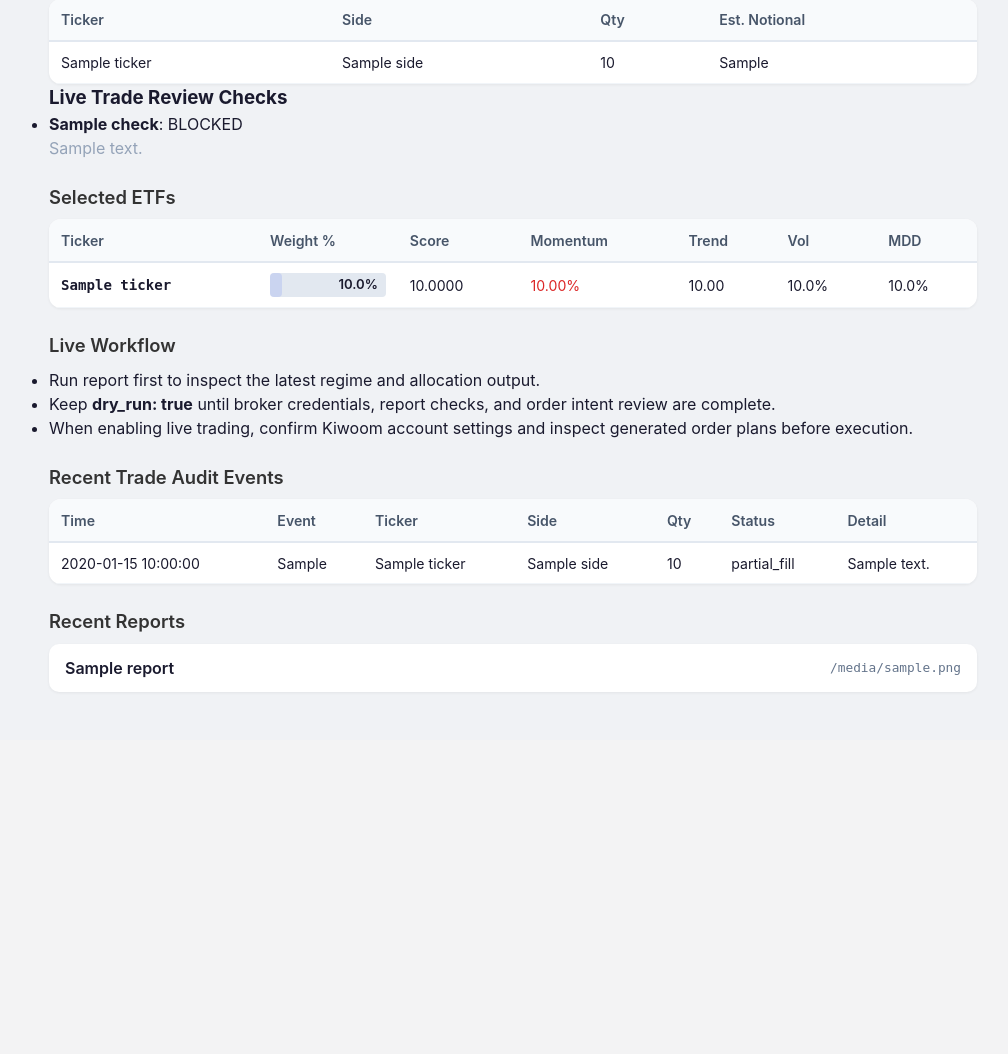
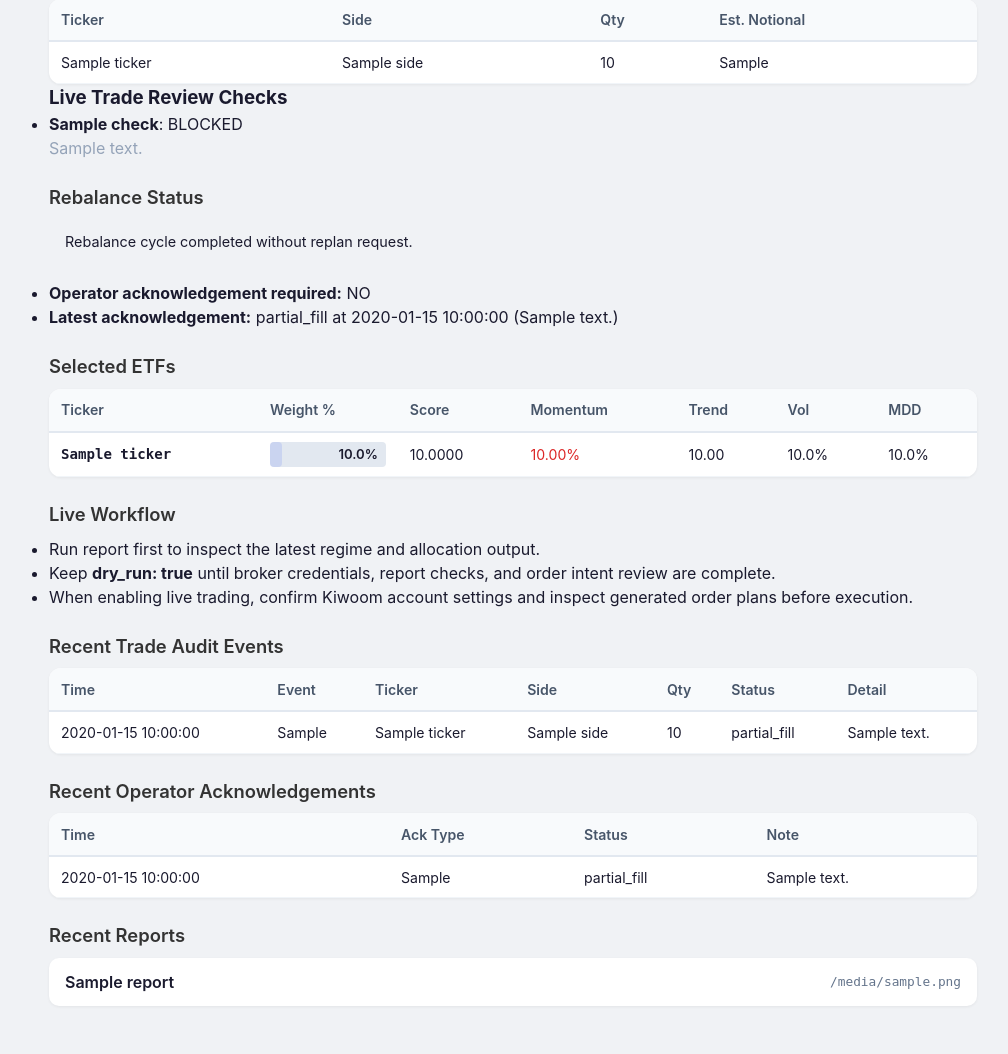
Before and after one commit to m1nd0322/druck-etf-auto, a FastAPI app: template druck/web/templates/dashboard.html in a window 1280 px wide. Shown: the part 439-1493 px from the top of the page, without its empty margins (127-1135 px from the left). Before the commit the page ends 1117 px from the top, so only its background shows below. Run offline with FastAPI, Linux system fonts and the light colour scheme; the template is opened without the code that fills it: most values are stand-ins (such as "Sample title", 1, 10 or a date in 2020).

Commit message:
Add replan acknowledgement dashboard flow

```diff
--- a/druck/web/app.py
+++ b/druck/web/app.py
@@ -14,7 +14,7 @@ from fastapi.templating import Jinja2Templates
 
 from ..backtest import run_backtest
 from ..config import load_config
-from ..db import fetch_trade_audit
+from ..db import fetch_operator_ack, fetch_trade_audit, init_db, log_operator_ack
 from ..engine import run_once
 
 _HERE = Path(__file__).resolve().parent
@@ -23,14 +23,17 @@ _HERE = Path(__file__).resolve().parent
 def _root() -> Path:
     return Path.cwd()
 
+
 app = FastAPI(title="Druck ETF Auto")
 app.mount("/static", StaticFiles(directory=str(_HERE / "static")), name="static")
 templates = Jinja2Templates(directory=str(_HERE / "templates"))
 
 
+
 def _load_cfg() -> dict:
     root = _root()
     return load_config(root / "config.yaml", root / "config.local.yaml")
+
 
 
 def _list_reports() -> List[Dict[str, Any]]:
@@ -49,6 +52,7 @@ def _list_reports() -> List[Dict[str, Any]]:
     return reports
 
 
+
 def _read_report(filename: str) -> str | None:
     p = _root() / "output" / filename
     if p.exists() and p.suffix == ".md":
@@ -56,16 +60,37 @@ def _read_report(filename: str) -> str | None:
     return None
 
 
-def _read_trade_audit(limit: int = 50) -> list[dict[str, Any]]:
+
+def _db_conn() -> sqlite3.Connection | None:
     db_path = _root() / "trade_log.db"
     if not db_path.exists():
+        return None
+    return sqlite3.connect(db_path)
+
+
+
+def _read_trade_audit(limit: int = 50) -> list[dict[str, Any]]:
+    conn = _db_conn()
+    if conn is None:
         return []
-    conn = sqlite3.connect(db_path)
     try:
         rows = fetch_trade_audit(conn)
         return rows[:limit]
     finally:
         conn.close()
+
+
+
+def _read_operator_ack(limit: int = 20) -> list[dict[str, Any]]:
+    conn = _db_conn()
+    if conn is None:
+        return []
+    try:
+        rows = fetch_operator_ack(conn)
+        return rows[:limit]
+    finally:
+        conn.close()
+
 
 
 def _format_regime_result(result: dict) -> dict:
@@ -74,6 +99,7 @@ def _format_regime_result(result: dict) -> dict:
     weights: pd.Series = result["target_weights"]
     trade_plan = result.get("trade_plan")
     trade_review = result.get("trade_review")
+    rebalance_result = result.get("rebalance_result")
 
     etfs = []
     for ticker in weights.index:
@@ -117,6 +143,16 @@ def _format_regime_result(result: dict) -> dict:
             "review": trade_review.checks if trade_review is not None else [],
         }
 
+    rebalance_summary = None
+    if rebalance_result is not None:
+        rebalance_summary = {
+            "needs_replan": rebalance_result.needs_replan,
+            "detail": rebalance_result.detail,
+            "operator_ack_required": rebalance_result.operator_ack_required,
+            "operator_ack_state": rebalance_result.operator_ack_state,
+            "executions": rebalance_result.executions,
+        }
+
     return {
         "state": regime.state,
         "risk_score": round(regime.risk_score, 4),
@@ -125,6 +161,7 @@ def _format_regime_result(result: dict) -> dict:
         "report_path": result.get("report_path", ""),
         "generated_at": datetime.now().strftime("%Y-%m-%d %H:%M:%S"),
         "trade_plan": trade_summary,
+        "rebalance": rebalance_summary,
     }
 
 
@@ -136,6 +173,7 @@ _backtest_latest: dict | None = None
 async def dashboard(request: Request):
     reports = _list_reports()
     audit_rows = _read_trade_audit()
+    ack_rows = _read_operator_ack()
     return templates.TemplateResponse(
         "dashboard.html",
         {
@@ -143,6 +181,7 @@ async def dashboard(request: Request):
             "latest": _latest,
             "reports": reports[:20],
             "audit_rows": audit_rows,
+            "ack_rows": ack_rows,
         },
     )
 
@@ -198,6 +237,29 @@ async def api_audit():
     return {"rows": _read_trade_audit(limit=200)}
 
 
+@app.get("/api/ack", response_class=JSONResponse)
+async def api_ack():
+    return {"rows": _read_operator_ack(limit=200)}
+
+
+@app.post("/api/ack", response_class=JSONResponse)
+async def api_ack_create(payload: dict):
+    ack_type = str(payload.get("ack_type", "")).strip()
+    note = str(payload.get("note", "")).strip()
+    status = str(payload.get("status", "acknowledged")).strip() or "acknowledged"
+    if not ack_type:
+        return JSONResponse(status_code=400, content={"ok": False, "error": "ack_type is required"})
+
+    db_path = _root() / "trade_log.db"
+    conn = init_db(str(db_path))
+    try:
+        log_operator_ack(conn, ack_type=ack_type, status=status, note=note)
+        rows = fetch_operator_ack(conn, ack_type=ack_type)
+        return {"ok": True, "row": rows[0] if rows else None}
+    finally:
+        conn.close()
+
+
 @app.get("/report/{filename}", response_class=HTMLResponse)
 async def report_page(request: Request, filename: str):
     content = _read_report(filename)
@@ -229,4 +291,5 @@ async def api_status():
         "backtest": _backtest_latest,
         "reports": _list_reports()[:10],
         "audit": _read_trade_audit(limit=20),
+        "ack": _read_operator_ack(limit=20),
     }
--- a/druck/web/templates/_result.html
+++ b/druck/web/templates/_result.html
@@ -85,6 +85,43 @@
 </section>
 {% endif %}
 
+{% if latest.rebalance %}
+<section class="section">
+  <h2>Rebalance Status</h2>
+  {% if latest.rebalance.needs_replan %}
+  <div class="alert alert-warning">
+    Replan required: {{ latest.rebalance.detail }}
+  </div>
+  {% else %}
+  <div class="alert alert-success">
+    Rebalance cycle completed without replan request.
+  </div>
+  {% endif %}
+
+  <ul>
+    <li><strong>Operator acknowledgement required:</strong> {{ 'YES' if latest.rebalance.operator_ack_required else 'NO' }}</li>
+    <li><strong>Latest acknowledgement:</strong>
+      {% if latest.rebalance.operator_ack_state %}
+        {{ latest.rebalance.operator_ack_state.status }} at {{ latest.rebalance.operator_ack_state.timestamp }}
+        {% if latest.rebalance.operator_ack_state.note %}
+          ({{ latest.rebalance.operator_ack_state.note }})
+        {% endif %}
+      {% else %}
+        none
+      {% endif %}
+    </li>
+  </ul>
+
+  {% if latest.rebalance.operator_ack_required %}
+  <div class="ack-box">
+    <label for="ack-note"><strong>Operator acknowledgement note</strong></label>
+    <input id="ack-note" type="text" placeholder="Example: reviewed partial fill and approved manual replan" />
+    <button class="btn btn-secondary" onclick="acknowledgeReplan()">Acknowledge Replan</button>
+  </div>
+  {% endif %}
+</section>
+{% endif %}
+
 <section class="section">
   <h2>Selected ETFs</h2>
   <div class="table-wrap">
@@ -122,3 +159,20 @@
     </table>
   </div>
 </section>
+
+<script>
+async function acknowledgeReplan() {
+  const note = document.getElementById('ack-note')?.value || '';
+  const resp = await fetch('/api/ack', {
+    method: 'POST',
+    headers: { 'Content-Type': 'application/json' },
+    body: JSON.stringify({ ack_type: 'partial_fill_replan', status: 'acknowledged', note })
+  });
+  const body = await resp.json();
+  if (!resp.ok || !body.ok) {
+    alert(body.error || 'Failed to record acknowledgement');
+    return;
+  }
+  window.location.reload();
+}
+</script>
--- a/druck/web/templates/dashboard.html
+++ b/druck/web/templates/dashboard.html
@@ -70,6 +70,34 @@
             <td>{{ row.qty }}</td>
             <td>{{ row.status }}</td>
             <td>{{ row.detail }}</td>
+          </tr>
+          {% endfor %}
+        </tbody>
+      </table>
+    </div>
+  </section>
+  {% endif %}
+
+  {% if ack_rows %}
+  <section class="section">
+    <h2>Recent Operator Acknowledgements</h2>
+    <div class="table-wrap">
+      <table>
+        <thead>
+          <tr>
+            <th>Time</th>
+            <th>Ack Type</th>
+            <th>Status</th>
+            <th>Note</th>
+          </tr>
+        </thead>
+        <tbody>
+          {% for row in ack_rows[:10] %}
+          <tr>
+            <td>{{ row.timestamp }}</td>
+            <td>{{ row.ack_type }}</td>
+            <td>{{ row.status }}</td>
+            <td>{{ row.note }}</td>
           </tr>
           {% endfor %}
         </tbody>
```
Also changed, not shown: druck/db.py (+49 -0 lines), druck/trading.py (+22 -2 lines), tests/test_trading.py (+19 -0 lines), tests/test_web_app.py (+16 -2 lines).
